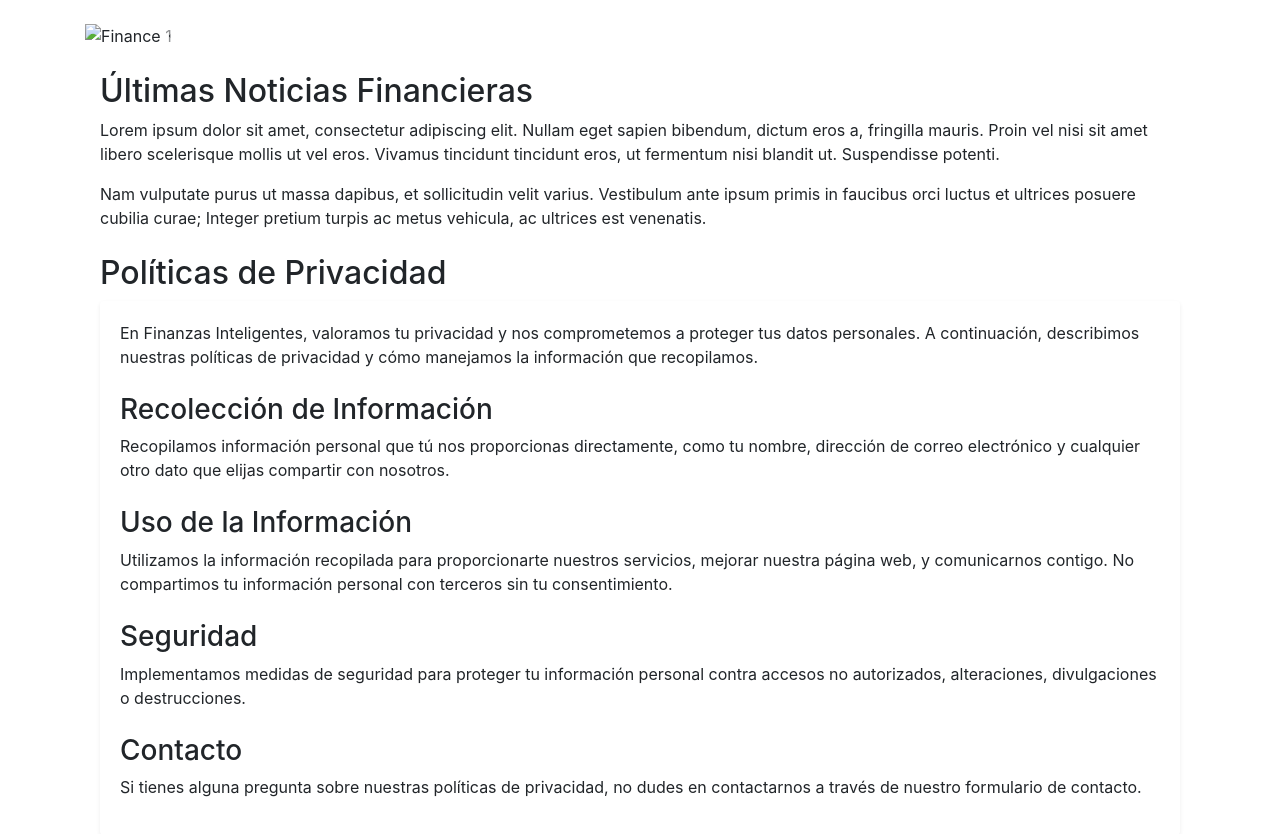
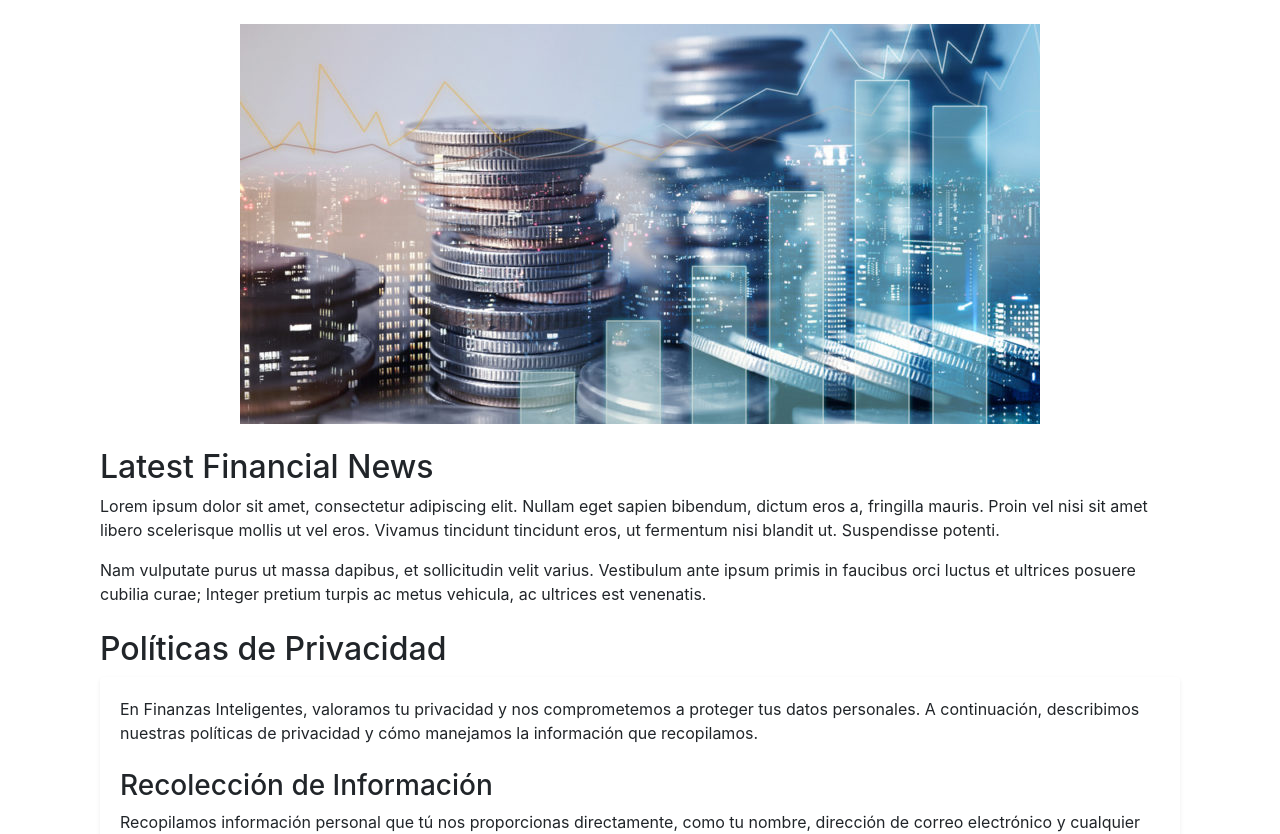
Before and after one commit to odalmer/finanzasInteligentes, a Django app: template my_tennis_club/members/templates/index.html in a window 1280 px wide. Shown: the part 88-922 px from the top of the page. Run offline with Django 5.2, Linux system fonts and the light colour scheme; the template is opened without the code that fills it, so the values that code supplies are empty; some libraries are stand-ins or nearby versions.

Commit message:
V0.1.1.1.3

```diff
--- a/my_tennis_club/members/static/css/styles.css
+++ b/my_tennis_club/members/static/css/styles.css
@@ -12,13 +12,20 @@ body {
     color: #ffffff;
 }
 .dark-mode .social-icons a {
-    color: #000000;
+    color: #ffffff;
 }
 .dark-mode footer {
     background-color: #1e1e1e;
-    color: #000000;
+    color: #ffffff;
     border-top: 1px solid #ffffff;
 }
 .dark-mode footer a {
     color: #ffffff;
 }
+
+.carousel-image {
+    width: 800px;
+    height: 400px;
+    object-fit: cover;
+    margin: 0 auto;
+}
--- a/my_tennis_club/members/templates/index.html
+++ b/my_tennis_club/members/templates/index.html
@@ -1,4 +1,6 @@
+
 {% extends 'base.html' %}
+{% load static %}
 
 {% block title %}Home - Finance Site{% endblock %}
 
@@ -7,13 +9,13 @@
     <div id="home" class="carousel slide" data-ride="carousel">
         <div class="carousel-inner">
             <div class="carousel-item active">
-                <img src="https://via.placeholder.com/800x400" class="d-block w-100" alt="Finance 1">
+                <img src="{% static 'images/F1.jpg' %}" class="d-block carousel-image mx-auto" alt="Finance 1">
             </div>
             <div class="carousel-item">
-                <img src="https://via.placeholder.com/800x400" class="d-block w-100" alt="Finance 2">
+                <img src="{% static 'images/F2.jpg' %}" class="d-block carousel-image mx-auto" alt="Finance 2">
             </div>
             <div class="carousel-item">
-                <img src="https://via.placeholder.com/800x400" class="d-block w-100" alt="Finance 3">
+                <img src="{% static 'images/F3.jpg' %}" class="d-block carousel-image mx-auto" alt="Finance 3">
             </div>
         </div>
         <a class="carousel-control-prev" href="#home" role="button" data-slide="prev">
@@ -28,7 +30,7 @@
 
     <!-- Latest Financial News -->
     <section id="news" class="container my-4">
-        <h2>Últimas Noticias Financieras</h2>
+        <h2>Latest Financial News</h2>
         <p>Lorem ipsum dolor sit amet, consectetur adipiscing elit. Nullam eget sapien bibendum, dictum eros a, fringilla mauris. Proin vel nisi sit amet libero scelerisque mollis ut vel eros. Vivamus tincidunt tincidunt eros, ut fermentum nisi blandit ut. Suspendisse potenti.</p>
         <p>Nam vulputate purus ut massa dapibus, et sollicitudin velit varius. Vestibulum ante ipsum primis in faucibus orci luctus et ultrices posuere cubilia curae; Integer pretium turpis ac metus vehicula, ac ultrices est venenatis.</p>
     </section>
```
Also changed, not shown: my_tennis_club/my_tennis_club/settings.py (+10 -1 lines), my_tennis_club/members/static/images/F1.jpg (added), my_tennis_club/members/static/images/F2.jpg (added), my_tennis_club/members/static/images/F3.jpg (added).
